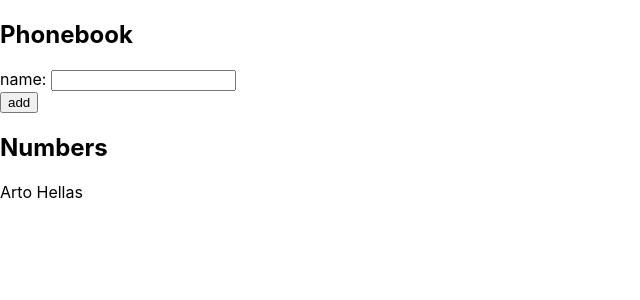
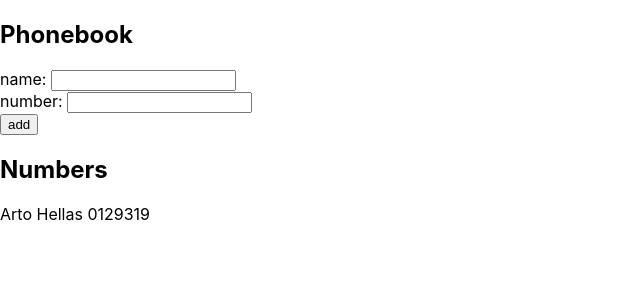
Before and after one commit to bbntpl/fso-submissions, a React (Create React App) app in the folder part2/phonebook/: page / in a window 1280 px wide. Shown: the top 300 px of the page, without its empty margins (0-640 px from the left). Built offline with nearby package versions, Linux system fonts and the light colour scheme.

Commit message:
add exercise 2.8

```diff
--- a/part2/phonebook/src/App.js
+++ b/part2/phonebook/src/App.js
@@ -3,34 +3,55 @@ import Contacts from './components/Contacts';
 import ContactsForm from './components/ContactsForm';
 
 const App = () => {
+	//states
 	const [persons, setPersons] = useState([
-		{ name: 'Arto Hellas' }
+		{
+			name: 'Arto Hellas',
+			number: '0129319'
+	}
 	]);
-	const [newName, setNewName] = useState('');
 
-	function addName(e) {
+	const [newPerson, setNewPerson] = useState({
+		name: '',
+		number: ''
+	});
+
+	function addName(name) {
+		if (!name) return;
+		setNewPerson({ ...newPerson, name: name });
+	}
+
+	function addNumber(number) {
+		if (!number) return;
+		//converting a phone/tel number to a text
+		setNewPerson({ ...newPerson, number: number + '' });
+	}
+
+	function clearInputs() {
+		setNewPerson({ ...newPerson, name: '', number: '' })
+	}
+
+	function submitForm(e) {
 		e.preventDefault();
-		const newPerson = {
-			name: newName
-		};
-		if (persons.filter(person => person.name === newName).length) {
+		const { name, number } = newPerson;
+		if (persons.filter(person => person.name === newPerson.name).length) {
 			alertIfNameAlreadyExists();
 		} else {
+			addName(name);
+			addNumber(number);
 			setPersons(persons.concat(newPerson));
-			setNewName('');
-			e.target.value = '';
+			clearInputs();
 		}
 	}
 
-
 	function alertIfNameAlreadyExists() {
-		alert(`${newName} is already added to phonebook`);
+		alert(`${newPerson.name} is already added to phonebook`);
 	}
 
 	return (
 		<div>
 			<h2>Phonebook</h2>
-			<ContactsForm addName={addName} setNewName={setNewName} newName={newName} />
+			<ContactsForm submitForm={submitForm} setNewPerson={setNewPerson} newPerson={newPerson} />
 			<h2>Numbers</h2>
 			<Contacts persons={persons} />
 		</div>
--- a/part2/phonebook/src/components/Contacts.jsx
+++ b/part2/phonebook/src/components/Contacts.jsx
@@ -2,7 +2,7 @@ const Contacts = ({ persons }) => {
 	return (
 		<div>
 			{
-				persons.map(person => <p key={person.name}>{person.name}</p>)
+				persons.map(person => <p key={person.name}>{person.name} {person.number}</p>)
 			}
 		</div>
 	)
--- a/part2/phonebook/src/components/ContactsForm.jsx
+++ b/part2/phonebook/src/components/ContactsForm.jsx
@@ -1,14 +1,20 @@
-const ContactsForm = ({ addName, newName, setNewName }) => {
-	const handleNameByChange = (e) => setNewName(e.target.value);
+const ContactsForm = ({ submitForm, newPerson, setNewPerson }) => {
+	const handleNameByChange = (e) => setNewPerson({ ...newPerson, name: e.target.value });
+	const handleNumberByChange = (e) => setNewPerson({ ...newPerson, number: e.target.value });
 	return (
 		<form>
 			<div>
-				name: <input value={newName} onChange={handleNameByChange} />
+				<div>
+					name: <input value={newPerson.name} onChange={handleNameByChange} />
+				</div>
+				<div>
+					number: <input type="number" value={newPerson.number} onChange={handleNumberByChange} />
+				</div>
 			</div>
 			<div>
 				<button
 					type="submit"
-					onClick={addName}
+					onClick={submitForm}
 				>add</button>
 			</div>
 		</form>
```
Also changed, not shown: 1 other file (tests, documents, lock files or other folders).
